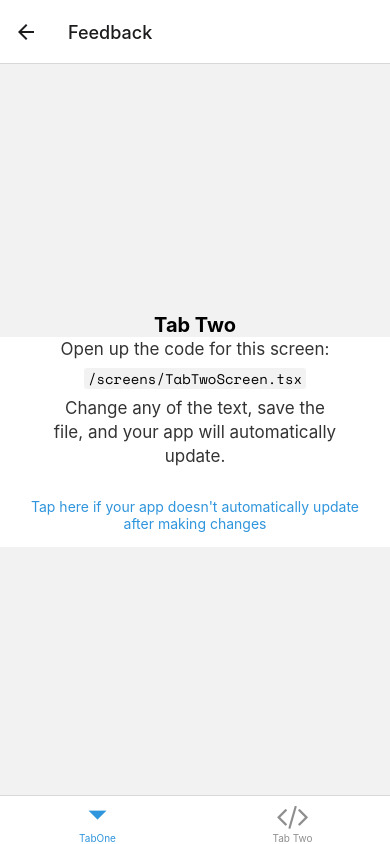
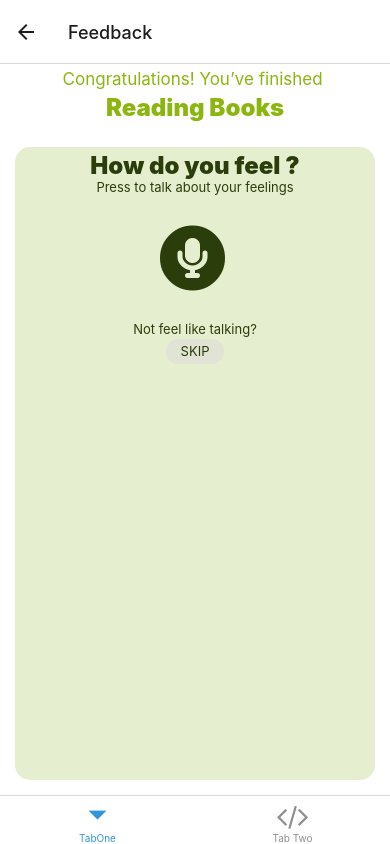
Before and after one commit to caizt16/Lakit, a React Native app: screen /Feedback in a window 390 px wide. Built offline with nearby package versions, Linux system fonts and the light colour scheme; what expo-linking would draw is missing.

Commit message:
New: ScheduleFeedbackScreen UI

```diff
--- a/constants/Colors.ts
+++ b/constants/Colors.ts
@@ -16,4 +16,11 @@ export default {
     tabIconDefault: '#ccc',
     tabIconSelected: tintColorDark,
   },
+  v2: {
+    primary: '#8AB60E',
+    secondary: '#2A3D0A',
+    darkSurface: '#E6EED0',
+    lightSurface: '#F8F8F8',
+    background: '#FFFFFF',
+  }
 };
--- a/screens/ScheduleFeedbackScreen.tsx
+++ b/screens/ScheduleFeedbackScreen.tsx
@@ -1,12 +1,29 @@
-import {StyleSheet, View} from "react-native";
+import {Image, Pressable, StyleSheet, View} from "react-native";
 import {Text} from "../components/Themed";
-import EditScreenInfo from "../components/EditScreenInfo";
+import Colors from "../constants/Colors";
+import {Ionicons} from "@expo/vector-icons";
 
 export default function ScheduleFeedbackScreen() {
     return (
         <View style={styles.container}>
-            <Text style={styles.title}>Tab Two</Text>
-            <EditScreenInfo path="/screens/TabTwoScreen.tsx" />
+            <Text style={styles.title}>Congratulations! You’ve finished </Text>
+            <Text style={styles.subtitle}>Reading Books</Text>
+            <Image source={require('lakit/assets/images/schedule-finished.png')}/>
+            <View style={styles.recordContainer}>
+                <Text style={styles.recordTitle}>How do you feel ?</Text>
+                <Text style={styles.recordContent}>Press to talk about your feelings</Text>
+                <Ionicons.Button
+                    iconStyle={{margin: 12}}
+                    name='mic-circle'
+                    size={80}
+                    color={Colors.v2.secondary}
+                    backgroundColor={Colors.v2.darkSurface}
+                />
+                <Text style={styles.recordContent}>Not feel like talking?</Text>
+                <Pressable style={styles.skipButton} onPress={() => {}}>
+                    <Text style={styles.skipText}>SKIP</Text>
+                </Pressable>
+            </View>
         </View>
     );
 }
@@ -15,15 +32,66 @@ const styles = StyleSheet.create({
     container: {
         flex: 1,
         alignItems: 'center',
-        justifyContent: 'center',
+        justifyContent: 'flex-start',
+        backgroundColor: Colors.v2.background,
     },
     title: {
-        fontSize: 20,
-        fontWeight: 'bold',
+        color: Colors.v2.primary,
+        fontSize: 17,
+        lineHeight: 20,
+        padding: 5,
     },
-    separator: {
-        marginVertical: 30,
-        height: 1,
-        width: '80%',
+    subtitle: {
+        color: Colors.v2.primary,
+        fontSize: 24,
+        lineHeight: 28,
+        fontWeight: '900',
+        paddingBottom: 10,
+    },
+    recordContainer: {
+        flex: 1,
+        alignItems: 'center',
+        alignSelf: 'stretch',
+        justifyContent: 'flex-start',
+
+        padding: 5,
+        margin: 15,
+
+        backgroundColor: Colors.v2.darkSurface,
+        borderRadius: 15,
+    },
+    recordTitle: {
+        color: Colors.v2.secondary,
+        fontSize: 24,
+        lineHeight: 28,
+        fontWeight: '900',
+    },
+    recordContent: {
+        color: Colors.v2.secondary,
+        fontSize: 13,
+        lineHeight: 15,
+    },
+    recordButton: {
+        backgroundColor: Colors.v2.secondary,
+        width: 60,
+        height: 60,
+        borderRadius: 30,
+        display: 'flex',
+        justifyContent: 'center',
+        alignItems: 'center',
+    },
+    skipButton: {
+        alignItems: 'center',
+        justifyContent: 'center',
+        paddingVertical: 5,
+        paddingHorizontal: 15,
+        borderRadius: 15,
+        backgroundColor: '#E1E3D5',
+        margin:2,
+    },
+    skipText: {
+        color: Colors.v2.secondary,
+        fontSize: 13,
+        lineHeight: 15,
     },
 });
```
Also changed, not shown: assets/images/schedule-finished.png (added).
